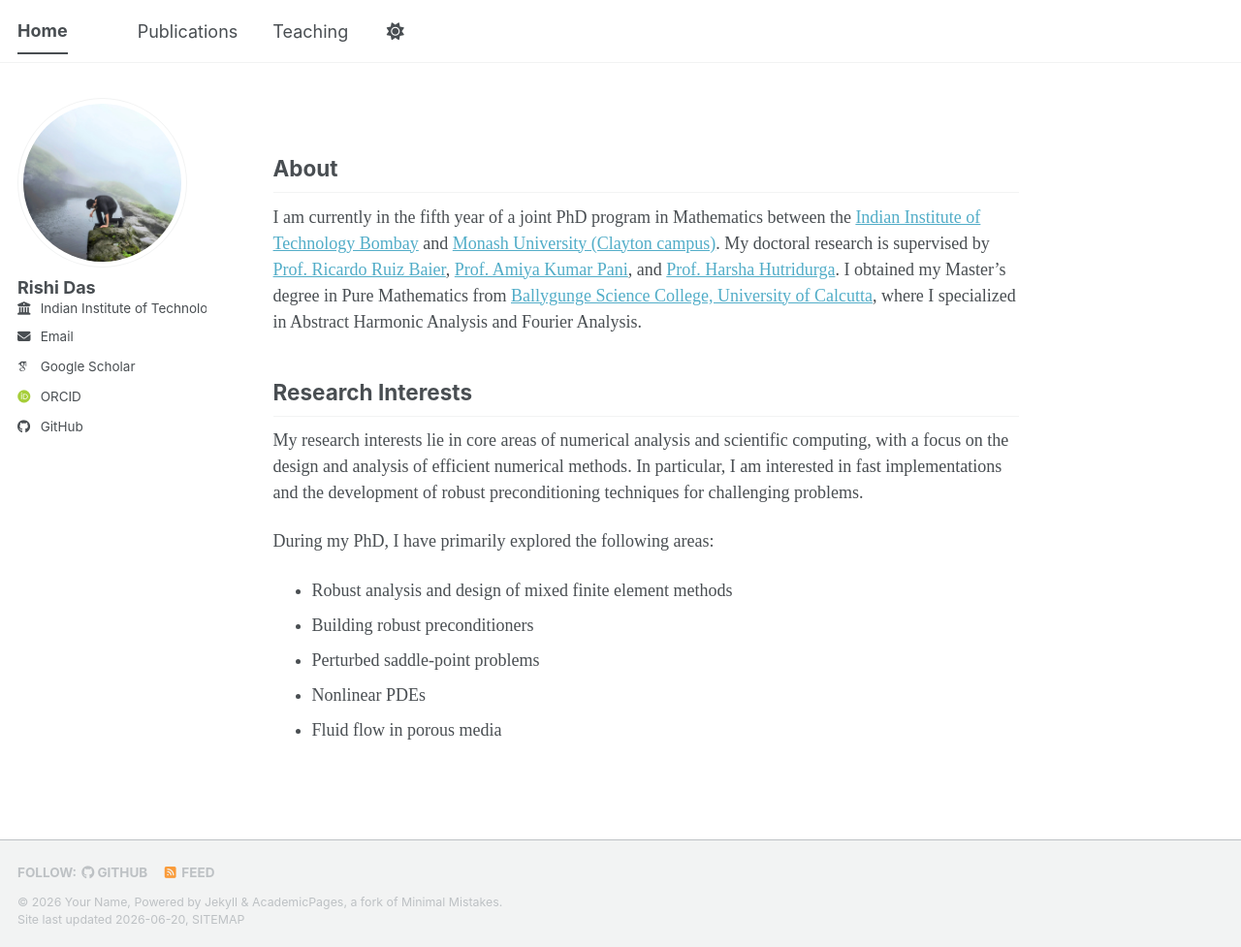
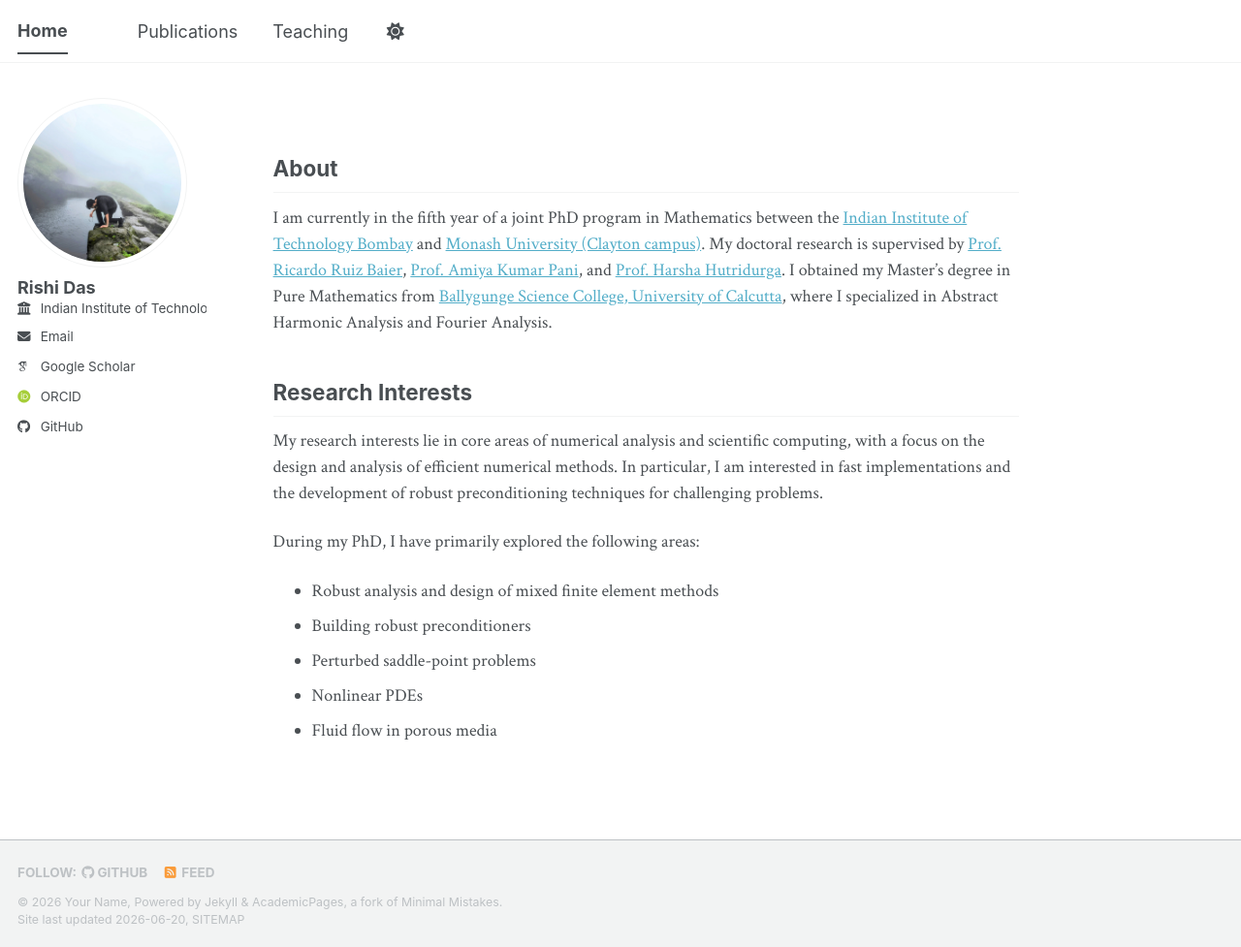
Before and after one commit to rishidas-04/rishidas-04.github.io, a Jekyll site: the page built from _pages/about.md, in a window 1280 px wide and 977 px high. Shown: the whole window at 97% size. Built offline with Jekyll 4.4.1, drawn with Linux system fonts in a browser that asks for light colours; some web fonts are replaced; a script bundle is joined from its source files by our own code; library files that are not in the unit come from our copies.

Commit message:
Add Google font link to head.html

```diff
--- a/_includes/head.html
+++ b/_includes/head.html
@@ -14,3 +14,6 @@
 
 <!-- For all browsers -->
 <link rel="stylesheet" href="{{ base_path }}/assets/css/main.css">
+
+<!-- Google font -->
+<link href="https://fonts.googleapis.com/css2?family=Crimson+Text&display=swap" rel="stylesheet">
```
